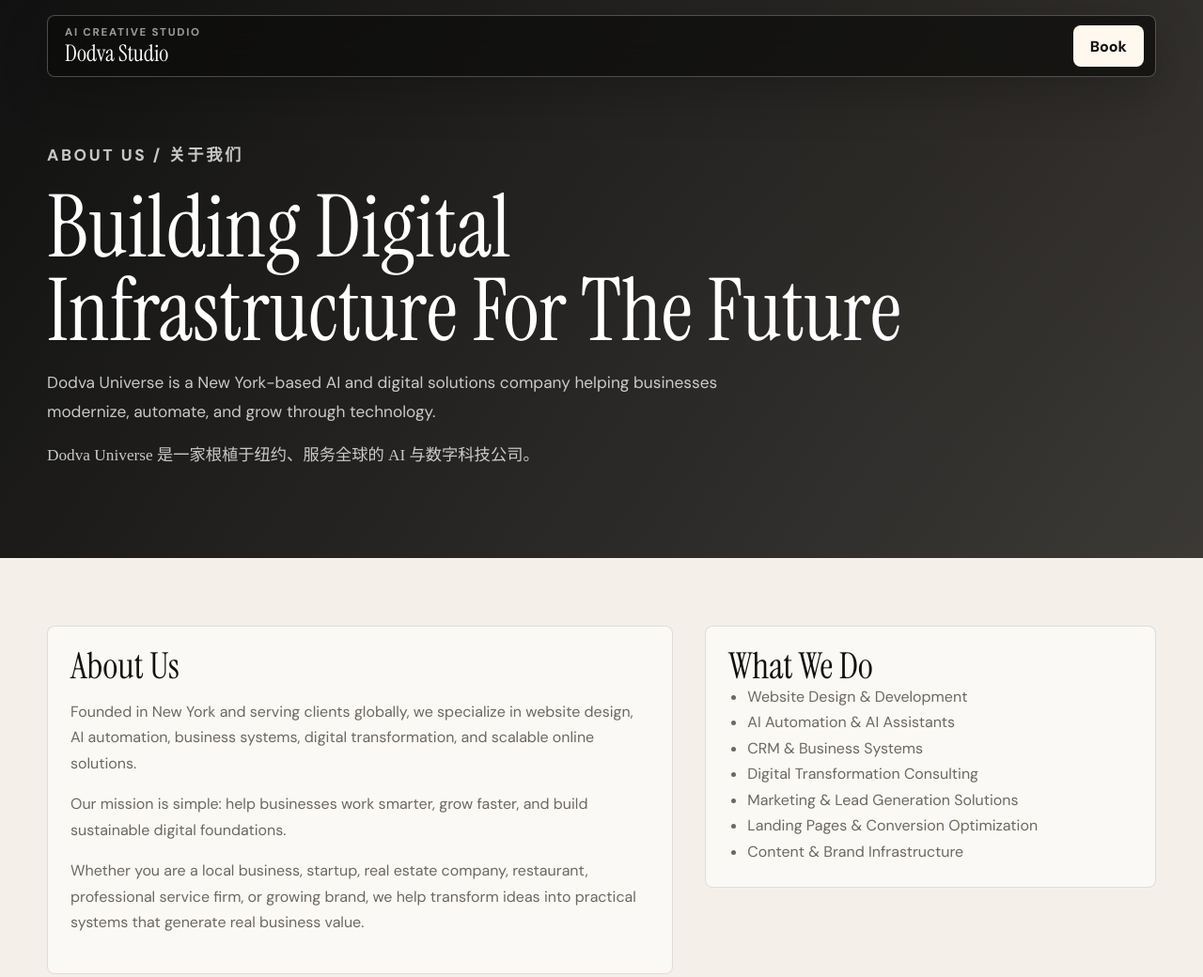
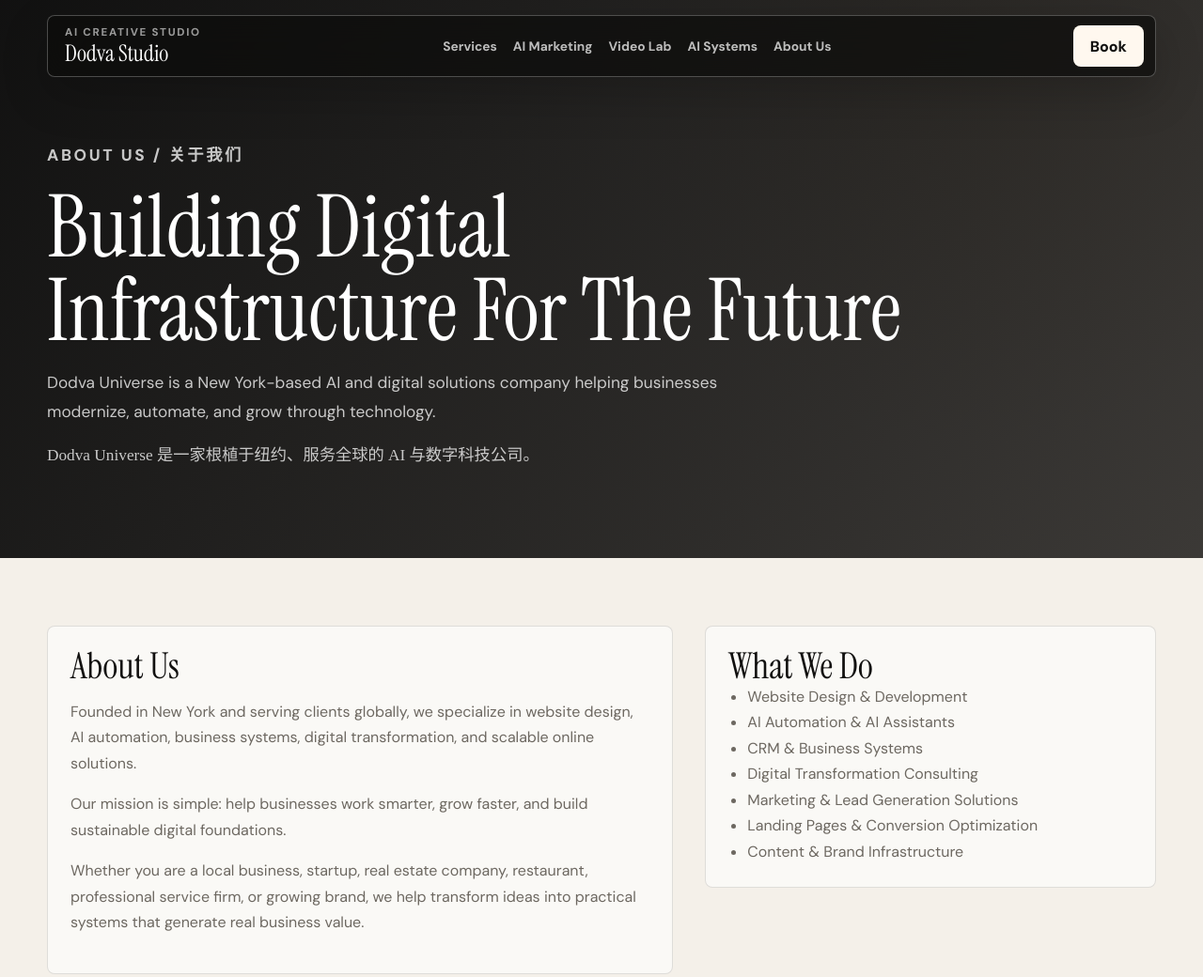
Before and after one commit to zoey88889/dodvastudio, a website: page about.html in a window 1280 px wide. Shown: the top 1040 px of the page at 94% size. Drawn offline with Linux system fonts and the light colour scheme.

Commit message:
Add About Us to navigation

```diff
--- a/about.html
+++ b/about.html
@@ -98,6 +98,13 @@
         <span>AI Creative Studio</span>
         <strong>Dodva Studio</strong>
       </a>
+      <nav class="desktop-nav" aria-label="Primary navigation">
+        <a href="./index.html#services">Services</a>
+        <a href="./index.html#marketing">AI Marketing</a>
+        <a href="./index.html#video">Video Lab</a>
+        <a href="./index.html#systems">AI Systems</a>
+        <a href="./about.html">About Us</a>
+      </nav>
       <a class="nav-cta" href="./index.html#contact">Book</a>
     </header>
 
```
Also changed, not shown: index.html (+1 -0 lines).
